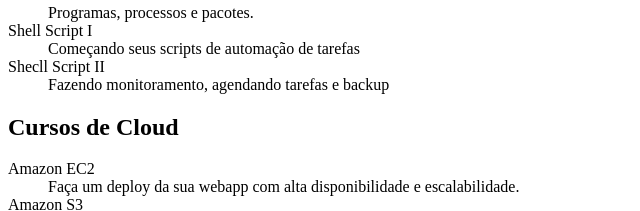
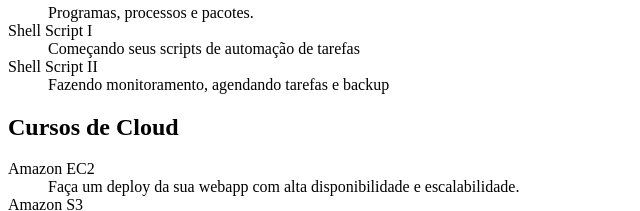
Before and after one commit to ginardino/CursoAlura, a plain HTML site: page index.html in a window 1280 px wide. Shown: the part 364-575 px from the top of the page, 0-640 px from the left. Drawn offline with Linux system fonts and the light colour scheme.

Commit message:
Corrigindo nome do Curso de Shell Script II

```diff
--- a/index.html
+++ b/index.html
@@ -34,7 +34,7 @@
         <dt>Shell Script I</dt>
         <dd>Começando seus scripts de automação de tarefas</dd>
 
-        <dt>Shecll Script II</dt>
+        <dt>Shell Script II</dt>
         <dd>Fazendo monitoramento, agendando tarefas e backup</dd>
     </dl>
 
```
